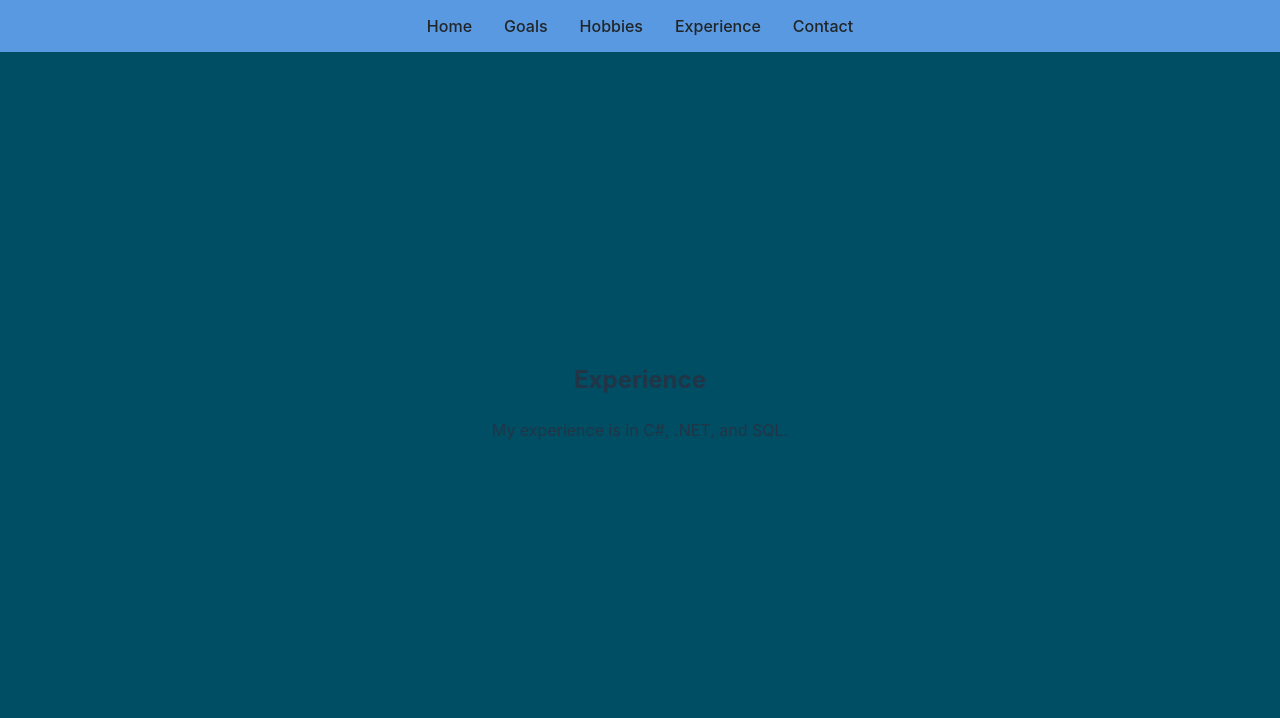
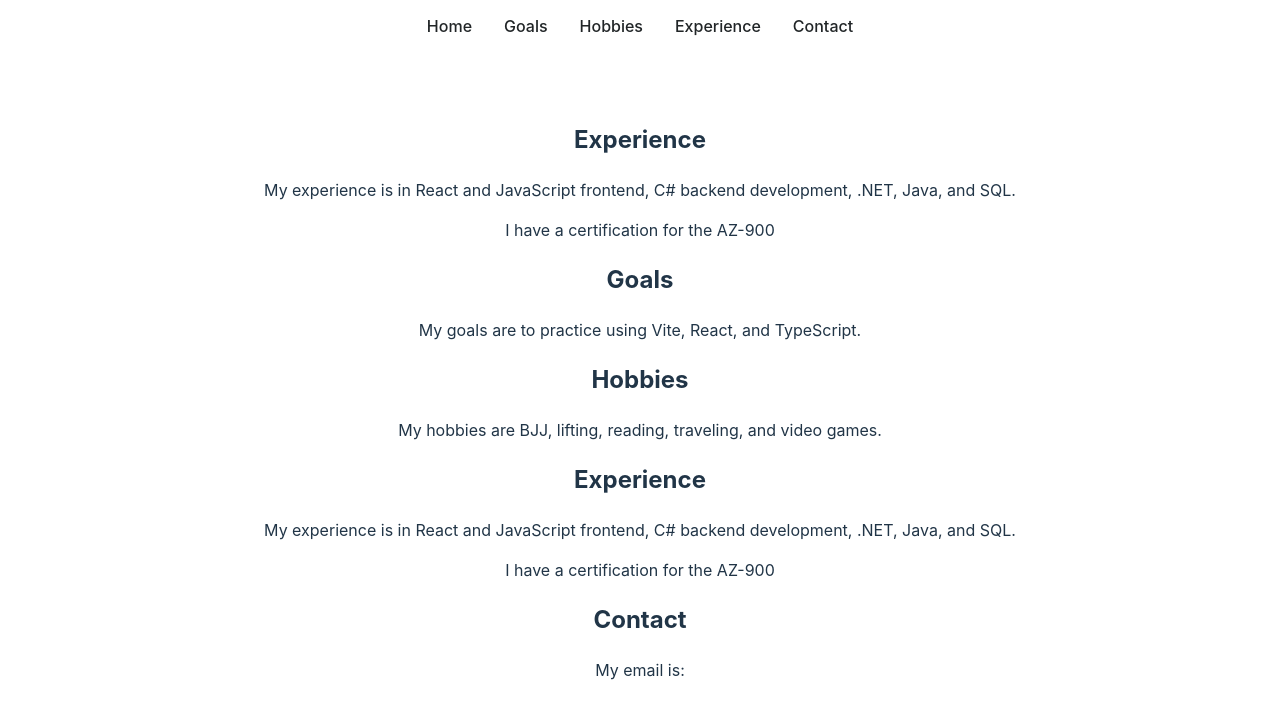
Before and after one commit to EHampton252/Portfolio-Website, a React (Vite) app in the folder Portfolio/: page /experience in a window 1280 px wide. Shown: the top 718 px of the page. Built offline with nearby package versions, Linux system fonts and the light colour scheme.

Commit message:
Just putting eberything on the page to begin development

```diff
--- a/Portfolio/src/components/Portfolio.tsx
+++ b/Portfolio/src/components/Portfolio.tsx
@@ -1,10 +1,18 @@
 import NavBar from './navigation/navbar/navbar'
 import './Portfolio.css'
+import Contact from './sections/contact'
+import Experience from './sections/experience'
+import Goals from './sections/goals'
+import Hobbies from './sections/hobbies'
 
 const Portfolio = () => {
 	return (
 		<>
 			<NavBar />
+			<Goals />
+			<Hobbies />
+			<Experience />
+			<Contact />
 		</>
 	)
 }
--- a/Portfolio/src/components/navigation/navbar/navbarStyles.css
+++ b/Portfolio/src/components/navigation/navbar/navbarStyles.css
@@ -7,7 +7,7 @@
     margin: 0;
     padding: 0;
     overflow: hidden;
-    background-color: #5899E2;
+    /* background-color: #5899E2; */
   }
 
   ul.nav-bar li {
--- a/Portfolio/src/components/sections/experience.tsx
+++ b/Portfolio/src/components/sections/experience.tsx
@@ -2,7 +2,8 @@ const Experience = () => {
 	return (
 		<>
 			<h2>Experience</h2>
-			<p>My experience is in C#, .NET, and SQL.</p>
+			<p>My experience is in React and JavaScript frontend, C# backend development, .NET, Java, and SQL.</p>
+			<p>I have a certification for the AZ-900</p>
 		</>
 	)
 }
--- a/Portfolio/src/components/sections/hero.tsx
+++ b/Portfolio/src/components/sections/hero.tsx
@@ -4,10 +4,12 @@ import './sectionStyles.css'
 const Hero = () => {
 	return (
 		<>
-			<h2>Hero</h2>
+			<h1>Hello!</h1>
+			<h2>My name is Ethan</h2>
 			<p>This is the hero section.</p>
 		</>
 	)
 }
 
 export default Hero
+// Carasel (idk hot tf to spell it) for images
--- a/Portfolio/src/index.css
+++ b/Portfolio/src/index.css
@@ -5,7 +5,7 @@
 
   color-scheme: light dark;
   color: rgba(255, 255, 255, 0.87);
-  background-color: #242424;
+  /* background-color: #242424; */
 
   font-synthesis: none;
   text-rendering: optimizeLegibility;
@@ -43,7 +43,7 @@ button {
   font-size: 1em;
   font-weight: 500;
   font-family: inherit;
-  background-color: #1a1a1a;
+  /* background-color: #1a1a1a; */
   cursor: pointer;
   transition: border-color 0.25s;
 }
@@ -58,7 +58,7 @@ button:focus-visible {
 @media (prefers-color-scheme: light) {
   :root {
     color: #213547;
-    background-color: #004E64;
+    /* background-color: #004E64; */
   }
   a:hover {
     color: #747bff;
```
